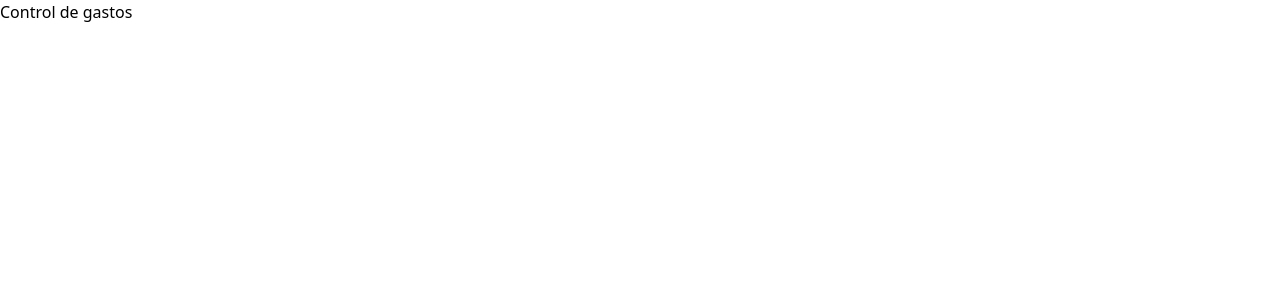
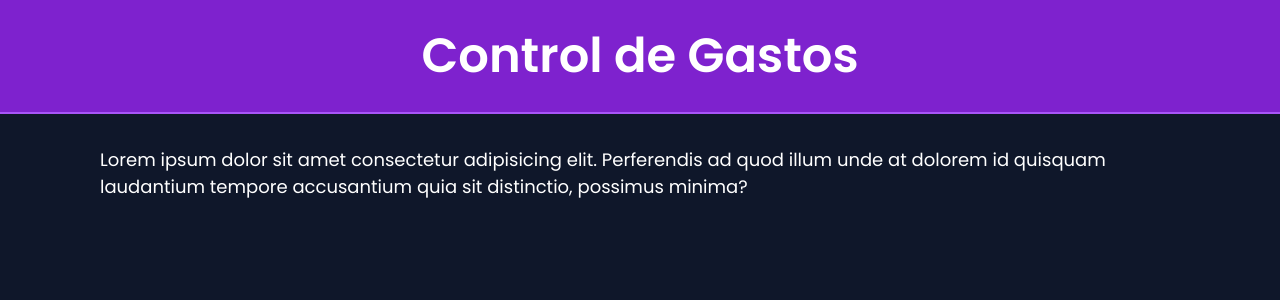
Before and after one commit to jgezziel/control-gastos, a React (Vite) app: page / in a window 1280 px wide. Shown: the top 300 px of the page. Built offline with nearby package versions, Linux system fonts and the light colour scheme.

Commit message:
Componente Header
Se creo el componente de Header

```diff
--- a/index.html
+++ b/index.html
@@ -5,6 +5,9 @@
     <link rel="icon" type="image/svg+xml" href="/vite.svg" />
     <meta name="viewport" content="width=device-width, initial-scale=1.0" />
     <title>Control de Gastos</title>
+    <link rel="preconnect" href="https://fonts.googleapis.com">
+    <link rel="preconnect" href="https://fonts.gstatic.com" crossorigin>
+    <link href="https://fonts.googleapis.com/css2?family=Poppins:wght@100;200;300;400;500;600;700;800;900&display=swap" rel="stylesheet">
   </head>
   <body>
     <div id="root"></div>
--- a/src/App.jsx
+++ b/src/App.jsx
@@ -1,8 +1,17 @@
+import Header from './components/Header'
+
 function App() {
 
   return (
     <>
-      <h1>Control de gastos</h1>
+      <Header />
+      <div className='container py-6 md:py-8'>
+        <div className='__row'>
+          <div className='__col'>
+            <h1 className='font-normal'>Lorem ipsum dolor sit amet consectetur adipisicing elit. Perferendis ad quod illum unde at dolorem id quisquam laudantium tempore accusantium quia sit distinctio, possimus minima?</h1>
+          </div>
+        </div>
+      </div>
     </>
   )
 }
--- /dev/null
+++ b/src/components/Header.jsx
@@ -0,0 +1,15 @@
+const Header = () => {
+  return (
+    <header className='py-5 lg:py-8 bg-purple-700 sticky top-0 border-b-2 border-purple-500 z-10'>
+        <div className='container'>
+            <div className='__row'>
+                <div className='__col w-full'>
+                    <h3 className=' text-3xl md:text-4xl lg:text-5xl font-semibold text-center'>Control de Gastos</h3>
+                </div>
+            </div>
+        </div>
+    </header>
+  )
+}
+
+export default Header
--- a/src/index.css
+++ b/src/index.css
@@ -1,3 +1,23 @@
+:root {
+    font-family: 'Poppins', sans-serif;
+    @apply bg-slate-900 text-white;
+}
+body{
+    @apply text-lg;
+}
+*::-webkit-scrollbar{
+    width: .7em;
+}
+*::-webkit-scrollbar-thumb{
+    @apply bg-purple-500 border-2 border-solid border-purple-700 rounded-md;
+}
+*::selection{
+    @apply bg-white text-purple-800;
+}
+*::-moz-selection{
+    @apply bg-white text-purple-800;
+}
+
 @tailwind base;
 @tailwind components;
 @tailwind utilities;
@@ -10,4 +30,5 @@
     .__col {
         @apply relative w-full px-4;
     }
+
 }
```
